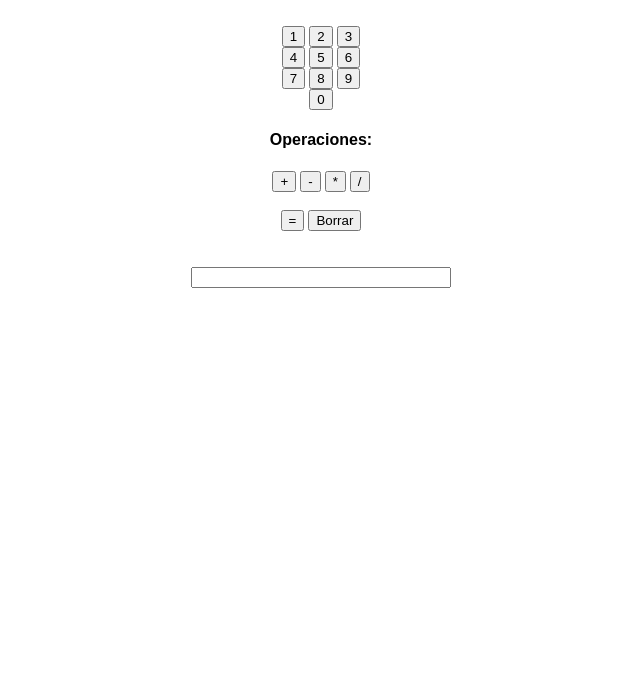
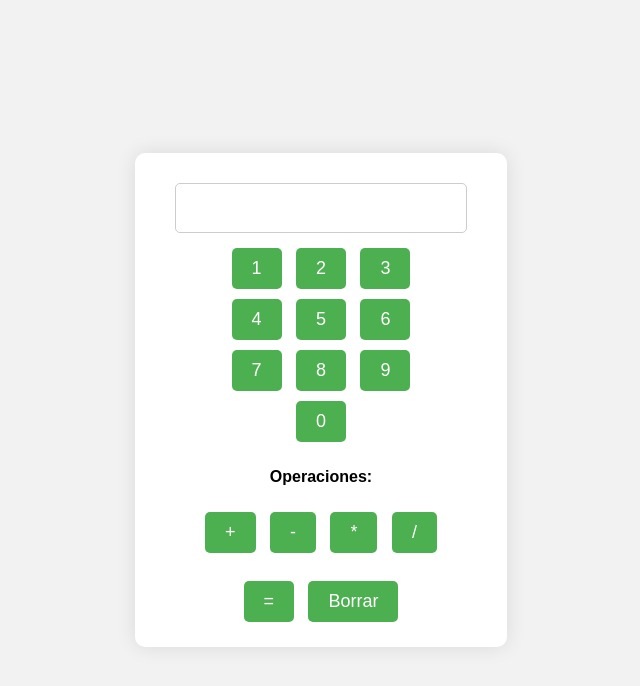
Before and after one commit to DavidSmu0/Calculadora-y-teclado, a plain HTML site: page Calculadora/index.html in a window 1280 px wide. Both pictures are taken after a click on the button "Borrar". Shown: the whole page, without its empty margins (319-959 px from the left). Drawn offline with Linux system fonts and the light colour scheme.

Commit message:
terminado

```diff
--- a/Calculadora/estilos.css
+++ b/Calculadora/estilos.css
@@ -0,0 +1,45 @@
+body {
+    font-family: Arial, sans-serif;
+    background-color: #f2f2f2;
+    margin: 0;
+    padding: 0;
+    display: flex;
+    justify-content: center;
+    align-items: center;
+    height: 100vh;
+}
+
+.calculator {
+    background-color: #fff;
+    border-radius: 10px;
+    box-shadow: 0px 0px 20px rgba(0, 0, 0, 0.1);
+    padding: 20px;
+    text-align: center;
+}
+
+input[type="button"] {
+    padding: 10px 20px;
+    margin: 5px;
+    font-size: 18px;
+    border: none;
+    border-radius: 5px;
+    cursor: pointer;
+    background-color: #4CAF50;
+    color: white;
+    transition: background-color 0.3s ease;
+}
+
+input[type="button"]:hover {
+    background-color: #45a049;
+}
+
+input[type="text"] {
+    width: calc(100% - 40px);
+    padding: 10px;
+    margin: 10px 0;
+    font-size: 24px;
+    border: 1px solid #ccc;
+    border-radius: 5px;
+    text-align: right;
+    box-sizing: border-box;
+}
--- a/Calculadora/index.html
+++ b/Calculadora/index.html
@@ -7,110 +7,76 @@
     <title>Calculadora</title>
 </head>
 <body>
-    <div class="conteiner-fluid">
-        <div class="row">
-            <div class="col-12 col-md-12">
-                <form style="text-align: center;">
+    <div class="calculator">
+        <form>
+            <input type="text" id="panel" value="" maxlength="0">
             <br>
-                    <input type="button" value="1" onclick="numero(1)" />
-                    <input type="button" value="2" onclick="numero(2)"/>
-                    <input type="button" value="3" onclick="numero(3)"/>
+            <input type="button" value="1" onclick="numero(1)">
+            <input type="button" value="2" onclick="numero(2)">
+            <input type="button" value="3" onclick="numero(3)">
             <br>
-                    <input type="button" value="4" onclick="numero(4)"/>
-                    <input type="button" value="5" onclick="numero(5)"/>
-                    <input type="button" value="6" onclick="numero(6)"/>
+            <input type="button" value="4" onclick="numero(4)">
+            <input type="button" value="5" onclick="numero(5)">
+            <input type="button" value="6" onclick="numero(6)">
             <br>
-                    <input type="button" value="7" onclick="numero(7)"/>
-                    <input type="button" value="8" onclick="numero(8)"/>
-                    <input type="button" value="9" onclick="numero(9)"/>
+            <input type="button" value="7" onclick="numero(7)">
+            <input type="button" value="8" onclick="numero(8)">
+            <input type="button" value="9" onclick="numero(9)">
             <br>
-                    <input type="button" value="0" onclick="numero(0)"/>
+            <input type="button" value="0" onclick="numero(0)">
             <br>
-                    <h4 style="font-family: Arial, Helvetica, sans-serif;">Operaciones:</h4>
-                    <input type="button" value="+" onclick="operacion(`+`)">
-                    <input type="button" value="-" onclick="operacion(`-`)">
-                    <input type="button" value="*" onclick="operacion(`*`)">
-                    <input type="button" value="/" onclick="operacion(`/`)">
-                    <br>
-                    <br>
-                    <input id="calcular" type="button" value="=" onclick="igual()"  />
-                    <input id="br" type="button" value="Borrar" onclick="borrar()" />
-
-
-                    <br><br><br>
-                    <input style="width: 20%;" id="panel" type="text" value="" maxlength="0" >
+            <h4>Operaciones:</h4>
+            <input type="button" value="+" onclick="operacion('+')">
+            <input type="button" value="-" onclick="operacion('-')">
+            <input type="button" value="*" onclick="operacion('*')">
+            <input type="button" value="/" onclick="operacion('/')">
+            <br><br>
+            <input type="button" value="=" onclick="igual()">
+            <input type="button" value="Borrar" onclick="borrar()">
         </form>
-            </div>
-        </div>
     </div>
 
     <script>
-        var n1,n2,res;
-        function numero(n)
-        {
-            panel.value+=n;
+        var n1, n2, signo;
+        var v = document.getElementById("panel");
+
+        function numero(n) {
+            panel.value += n;
         }
 
-        function guardarn1(  )
-        {
-            var n1=document.getElementById("panel").value;
-            panel.value="";
-
-
-            return n1;
+        function borrar() {
+            document.getElementById("panel").value = "";
+            panel.value = "";
+            n1 = 0;
+            n2 = 0;
+            signo = "";
         }
 
-        function guardarn2()
-        {
-            var n1=document.getElementById("panel").value;
-            panel.value="";
-
-
-            return n2;
+        function operacion(operacion) {
+            n1 = parseInt(panel.value);
+            signo = operacion;
+            panel.value = "";
         }
 
-        function borrar()
-        {
-            document.getElementById("panel").value=""
-        }
-
-        function operacion(operacion)
-        {
-            var panel=document.getElementById("panel").value;
-            console.log(panel);
-
-            panel=n1
-
-
-            console.log(operacion);
-
-           if (operacion==`+`)
-           {
-                res=n1+n2;
-           }
-
-           if (operacion==`-`)
-           {
-            res=n1-n2;
-           }
-
-           if (operacion==`*`)
-           {
-            res=n1*n2;
-           }
-
-           if (operacion==`/`)
-           {
-            res=n1/n2;
+        function igual() {
+            n2 = parseInt(panel.value);
+            switch (signo) {
+                case "+":
+                    v.value = n1 + n2;
+                    break
+                case "-":
+                    v.value = n1 - n2;
+                    break
+                case "*":
+                    v.value = n1 * n2;
+                    break
+                case "/":
+                    v.value = n1 / n2;
+                    break
+                default:
+                    //
             }
         }
-
-        function igual()
-        {
-
-        }
-
-
     </script>
 </body>
 </html>
```
Lines whose indentation alone changed are shown as unchanged.
